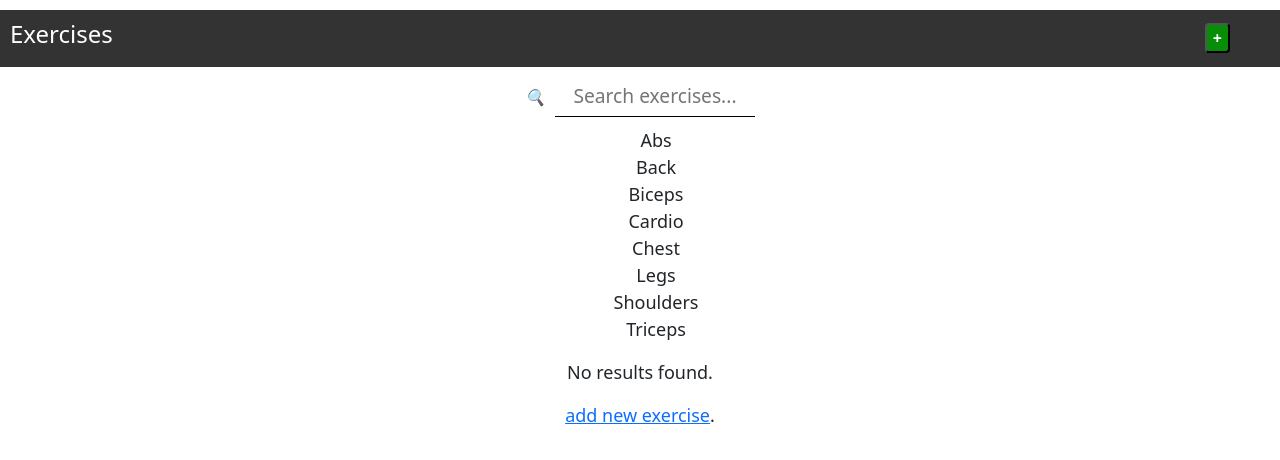
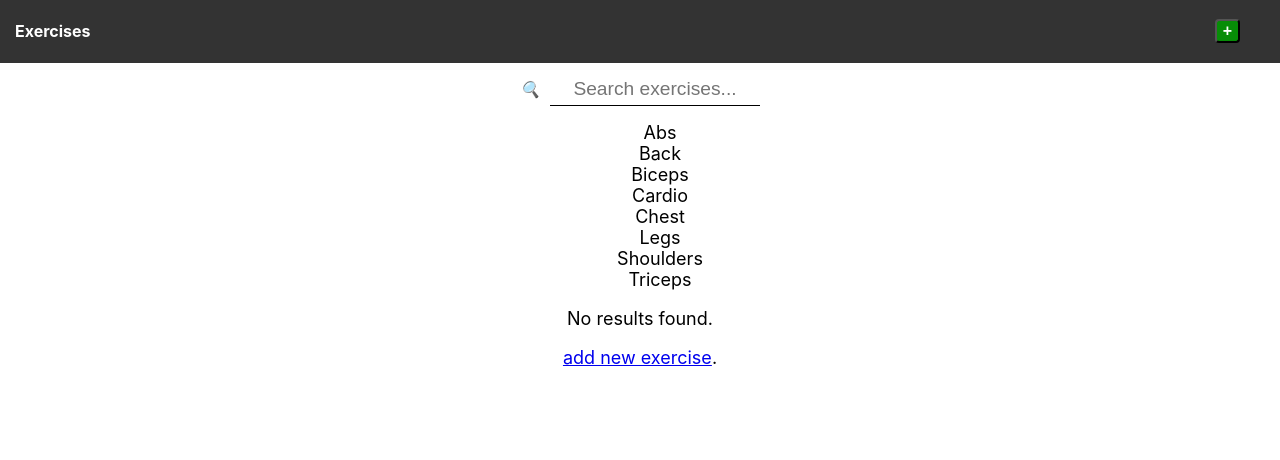
Before and after one commit to yashsharman/track-fit, a React (Create React App) app: page /search in a window 1280 px wide. Shown: the top 460 px of the page. Built offline with nearby package versions, Linux system fonts and the light colour scheme.

Commit message:
bootstrap uninstalled

```diff
--- a/package.json
+++ b/package.json
@@ -10,8 +10,6 @@
     "@testing-library/jest-dom": "^5.17.0",
     "@testing-library/react": "^13.4.0",
     "@testing-library/user-event": "^13.5.0",
-    "bootstrap": "^5.3.1",
-    "bootstrap-icons": "^1.10.5",
     "react": "^18.2.0",
     "react-dom": "^18.2.0",
     "react-router-dom": "^6.14.2",
--- a/src/component/addNewExercise/addnewexercise.styles.css
+++ b/src/component/addNewExercise/addnewexercise.styles.css
@@ -14,7 +14,7 @@
     margin-bottom: 10px;
 }
 
-.div-category {
+ .div-category {
     text-align: left;
     border-bottom: 2px solid #333;
 }
@@ -26,7 +26,7 @@
     margin-bottom: 10px;
 }
 
-.div-type {
+ .div-type {
     text-align: left;
     border-bottom: 2px solid #333;
 }
--- a/src/component/search/search.component.jsx
+++ b/src/component/search/search.component.jsx
@@ -1,8 +1,6 @@
 import React, { useState } from 'react';
 import { Link } from 'react-router-dom';
 import './search.styles.css';
-// import { Search as searchIconBootstrap} from 'react-bootstrap-icons';
-
 
 const Search = ({ data }) => {
   const [searchQuery, setSearchQuery] = useState("");
--- a/src/component/search/search.styles.css
+++ b/src/component/search/search.styles.css
@@ -1,6 +1,10 @@
 body{
    margin: 0;
    padding: 0;
+}
+
+.all-exercise-heading {
+   margin-left: 15px;
 }
 
 .search-header {
@@ -8,10 +12,8 @@ body{
    align-items: center;
    margin-bottom: 10px;
    justify-content: space-between;
-   margin-top: 10px;
    background-color: #333;
    color: white;
-   padding: 10px;
 }
 
 .add-button {
--- a/src/index.js
+++ b/src/index.js
@@ -4,7 +4,6 @@ import './index.css';
 import App from './App';
 import reportWebVitals from './reportWebVitals';
 import { BrowserRouter } from 'react-router-dom';
-import 'bootstrap/dist/css/bootstrap.css';
 
 
 const root = ReactDOM.createRoot(document.getElementById('root'));
```
Also changed, not shown: 2 other files (tests, documents, lock files or other folders).
